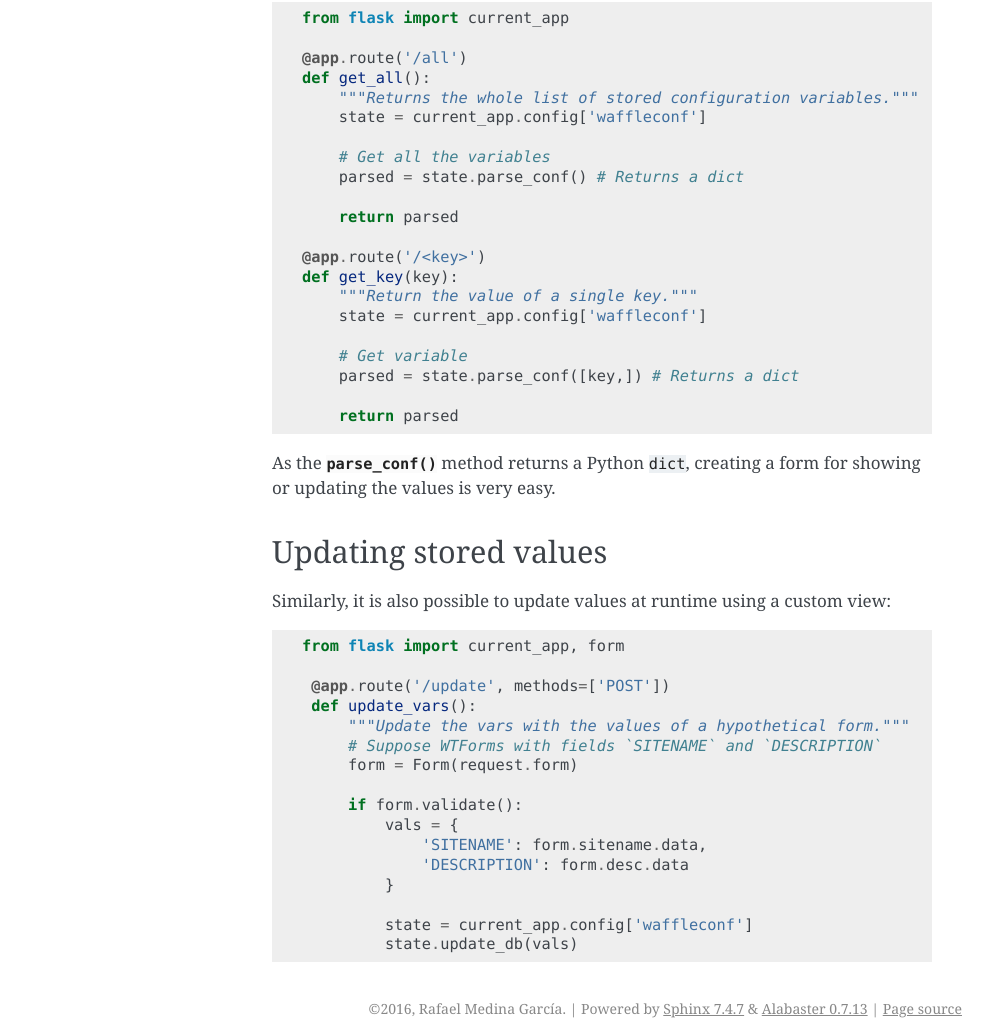
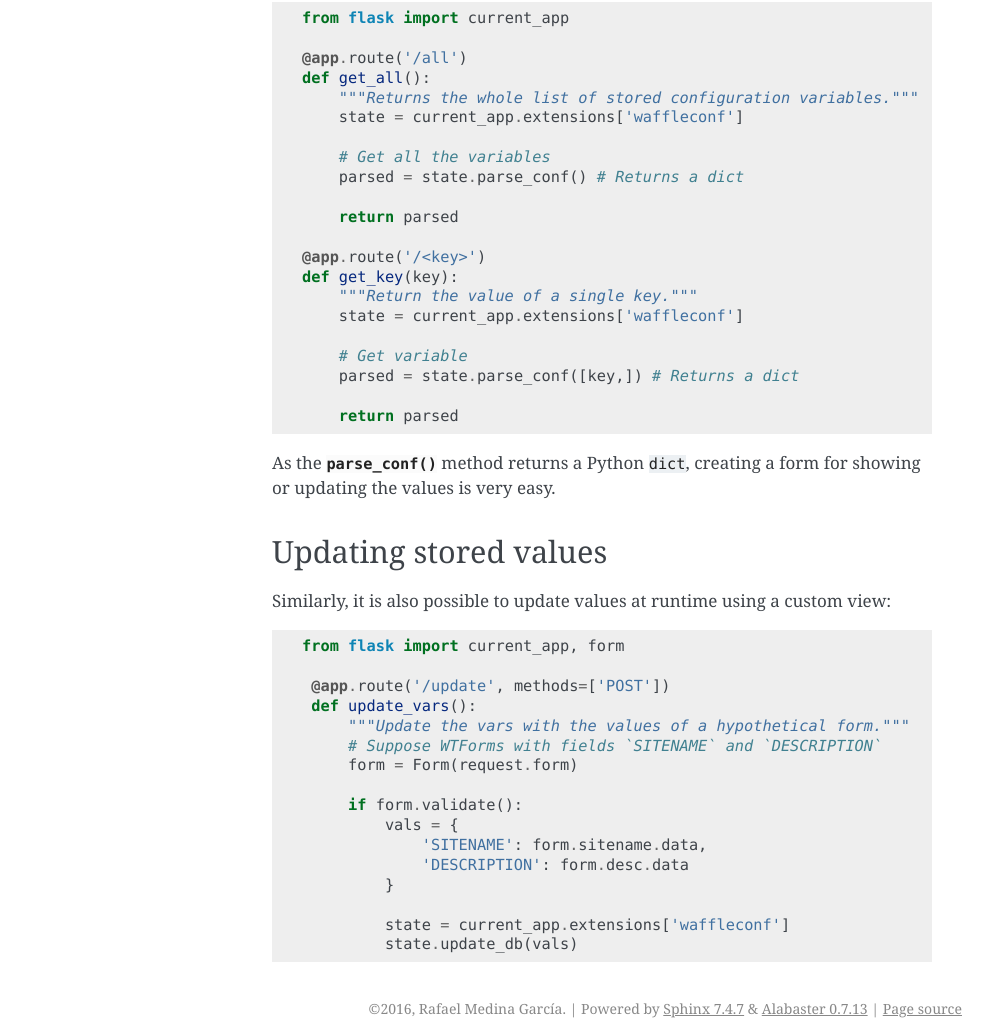
Before and after one commit to rmed/flask-waffleconf, a Sphinx documentation site: the page built from docs/source/usage.rst, in a window 1280 px wide. Shown: the part 805-1828 px from the top of the page, without its empty margins (148-1140 px from the left). Built offline with Sphinx 7.4.7, drawn with Linux system fonts in a browser that asks for light colours.

```diff
--- a/docs/source/usage.rst
+++ b/docs/source/usage.rst
@@ -37,7 +37,7 @@
     @app.route('/all')
     def get_all():
         """Returns the whole list of stored configuration variables."""
-        state = current_app.config['waffleconf']
+        state = current_app.extensions['waffleconf']
 
         # Get all the variables
         parsed = state.parse_conf() # Returns a dict
@@ -47,7 +47,7 @@
     @app.route('/<key>')
     def get_key(key):
         """Return the value of a single key."""
-        state = current_app.config['waffleconf']
+        state = current_app.extensions['waffleconf']
 
         # Get variable
         parsed = state.parse_conf([key,]) # Returns a dict
@@ -79,5 +79,5 @@
                 'DESCRIPTION': form.desc.data
             }
 
-            state = current_app.config['waffleconf']
+            state = current_app.extensions['waffleconf']
             state.update_db(vals)
```
Also changed, not shown: 1 other file.
